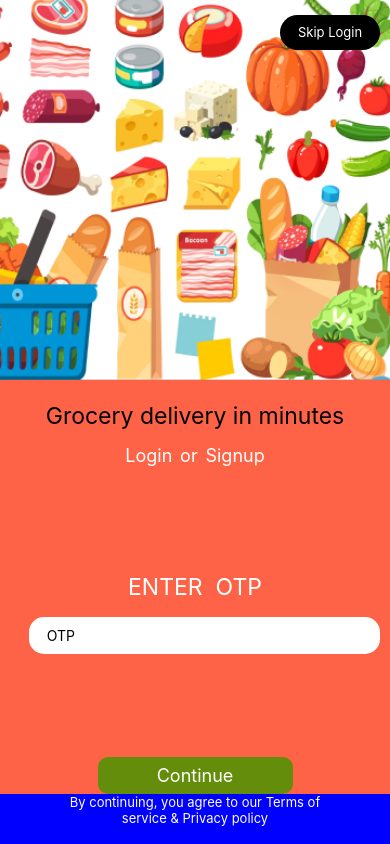
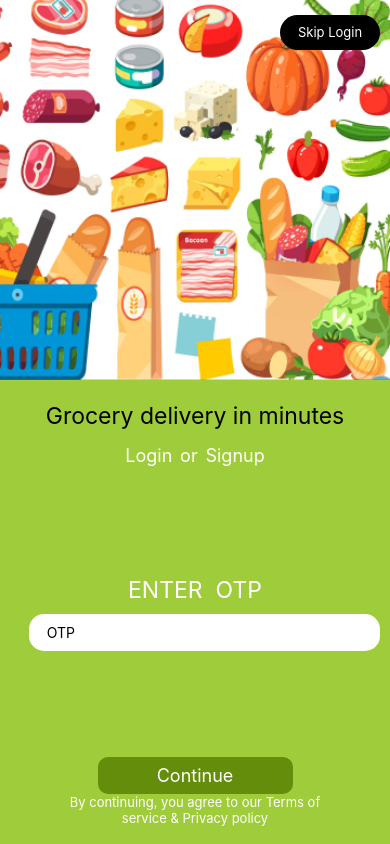
Before and after one commit to jeeteshshaw/store-app, a React Native app: screen /OTP in a window 390 px wide. Built offline with nearby package versions, Linux system fonts and the light colour scheme.

Commit message:
Desiging issue 23/10/22

```diff
--- a/Components/GInput/index.js
+++ b/Components/GInput/index.js
@@ -59,6 +59,7 @@ const styles = StyleSheet.create({
         borderBottomRightRadius:0,
         borderTopRightRadius:0,
         marginLeft:'5%',
+        color:'#000'
         // backgroundColor:'tomato'
     },
     icon:{
--- a/Screens/Auth/Entry.js
+++ b/Screens/Auth/Entry.js
@@ -13,7 +13,7 @@ function Entry(Component){
                     </TouchableRipple>
                 </ImageBackground>
             </View>
-            <View style={{backgroundColor:'tomato', height:SCREEN_HEIGHT*0.55}}>
+            <View style={{height:SCREEN_HEIGHT*0.55}}>
                 <View style={{flex:1}} >
                     <View>
                         <View style={{paddingTop:22}}>
@@ -36,7 +36,7 @@ function Entry(Component){
                     <View style={{flex:1}}>
                     <Component {...props}/>
                     </View>
-                    <View style={{backgroundColor:'blue', height:50}}>
+                    <View style={{height:50}}>
                         <Text style={Entry_style.agree_text}>
                             By continuing, you agree to our Terms of
                         </Text>
--- a/Screens/Auth/Login/index.js
+++ b/Screens/Auth/Login/index.js
@@ -11,7 +11,7 @@ import GCheck from '../../../Components/GCheck';
 
 const Login=(props)=>{
     return(
-        <View style={{backgroundColor:'tomato'}}>
+        <View >
             <GInput  placeholder={"Email"}  keyboardtype={'email-address'} />
             <GInput  placeholder={"Password"} secureText={true} icon={'icon'} keyboardtype={'default'}/>
             <View style={{flexDirection:'row',width:'40%',marginLeft:'10%',marginBottom:'2%',alignItems:'center'}}>
--- a/Screens/Auth/OTP/index.js
+++ b/Screens/Auth/OTP/index.js
@@ -20,7 +20,6 @@ import Entry from '../Entry';
     }
 
     export default Entry(OTP);
-    // export default Entry(Enter_OTP)
 
 
     const OTP_Style = StyleSheet.create({
@@ -29,6 +28,6 @@ import Entry from '../Entry';
           color:'white',
           fontSize:23,
           width:'37%',
-          paddingBottom:'4%'
+          paddingBottom:10,
         },
         })
```
